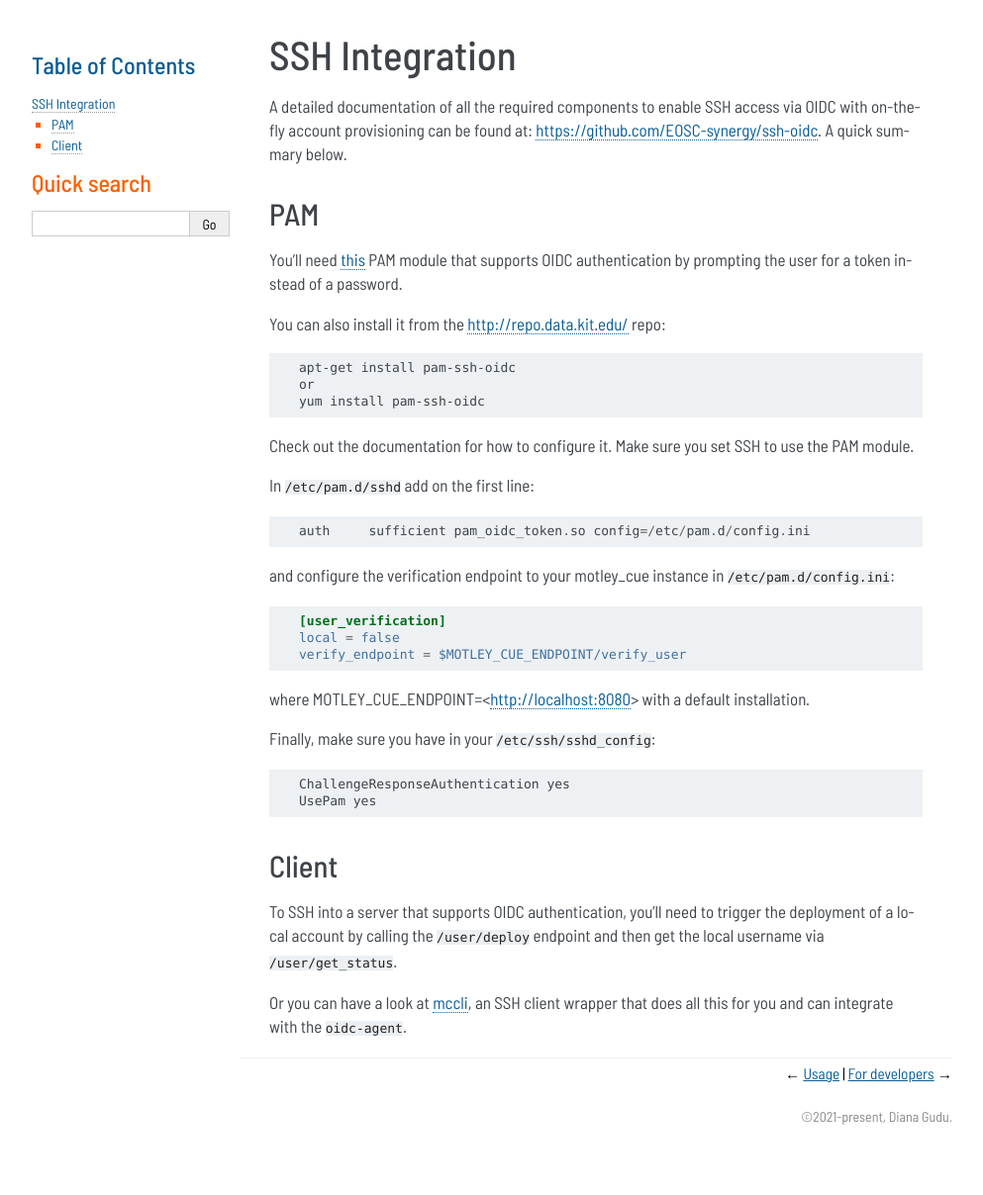
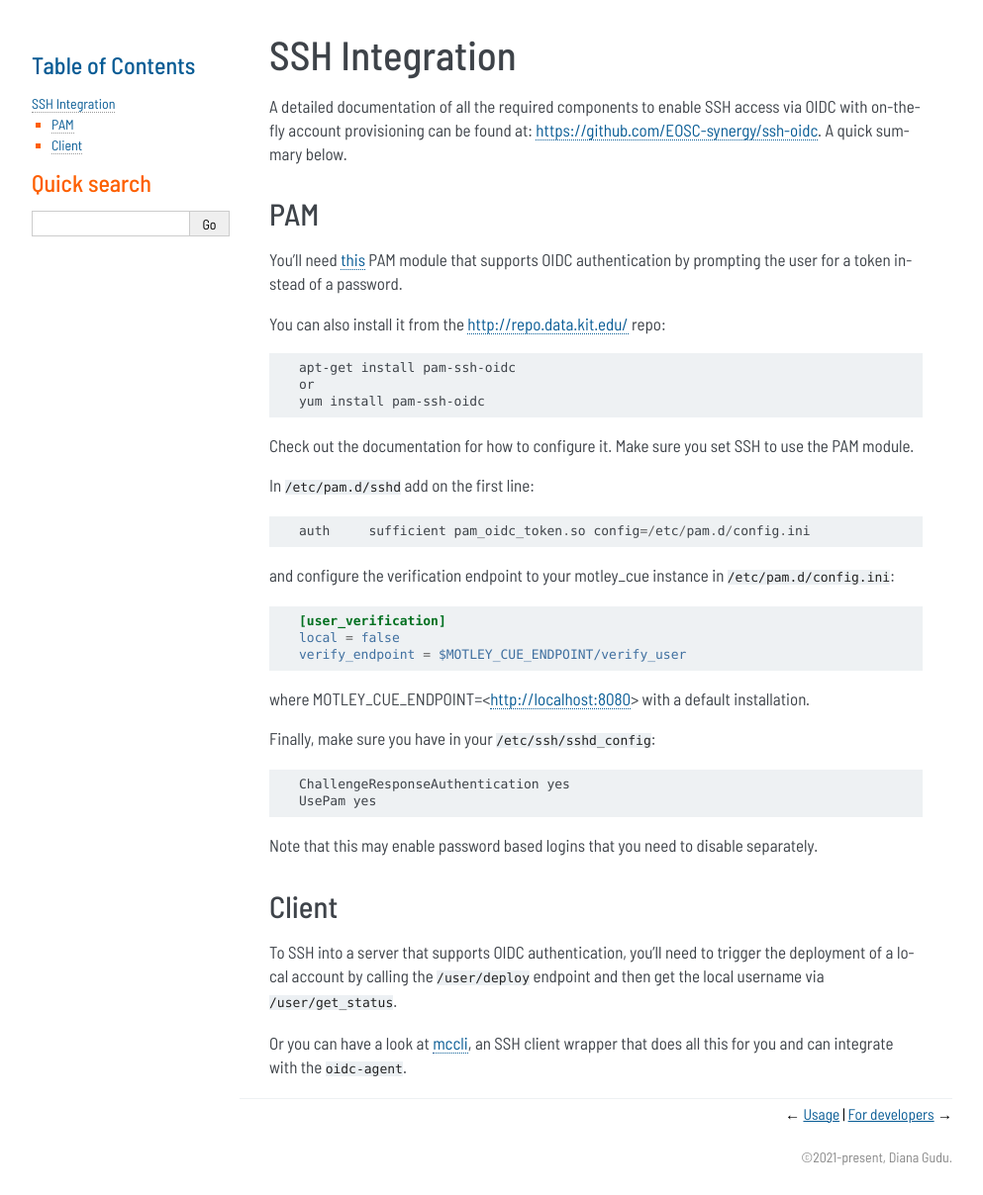
Before and after one commit to dianagudu/motley_cue, a Sphinx documentation site: the page built from doc/source/ssh-integration.rst, in a window 1280 px wide. Shown: the whole page at 99% size, without its empty margins (148-1141 px from the left). Built offline with Sphinx 7.4.7, drawn with Linux system fonts in a browser that asks for light colours; before the commit the page ends 1167 px from its top, so only the background shows below that.

Commit message:
add note on password enablement

```diff
--- a/doc/source/ssh-integration.rst
+++ b/doc/source/ssh-integration.rst
@@ -44,6 +44,8 @@ Finally, make sure you have in your ``/etc/ssh/sshd_config``:
     ChallengeResponseAuthentication yes
     UsePam yes
 
+Note that this may enable password based logins that you need to disable separately.
+
 Client
 ------
 
```
